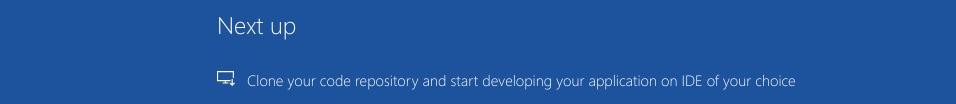
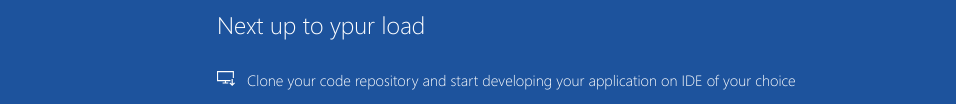
Before and after one commit to rjangraXray/devopsGitProject, a plain HTML site: page sample-project/index.html in a window 1280 px wide. Shown: the part 590-694 px from the top of the page, without its empty margins (8-964 px from the left). Drawn offline with Linux system fonts and the light colour scheme.

Commit message:
change in idnex file

```diff
--- a/sample-project/index.html
+++ b/sample-project/index.html
@@ -22,7 +22,7 @@
                 <div class="description line-1"> Azure DevOps Project has been successfully setup</div>
                 <div class="description line-2"> Your HTML app is up and running on Azure</div>
                 <div class="next-steps-container">
-                    <div class="next-steps-header">Next up</div>
+                    <div class="next-steps-header">Next up to ypur load</div>
                     <div class="next-steps-body">
                         <div class="step">
                             <div class="step-icon">
```
